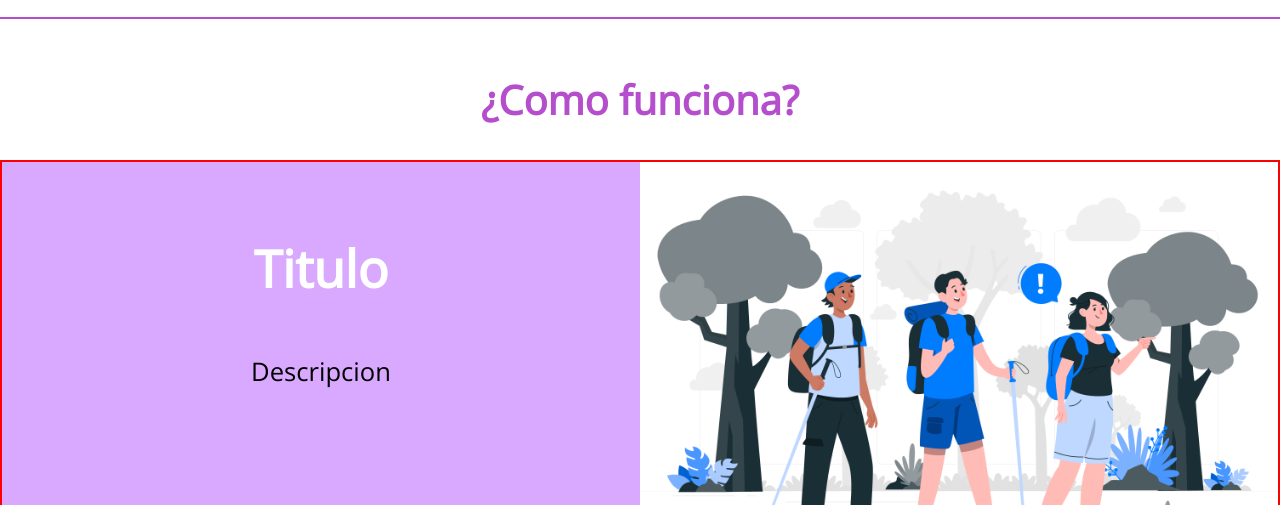
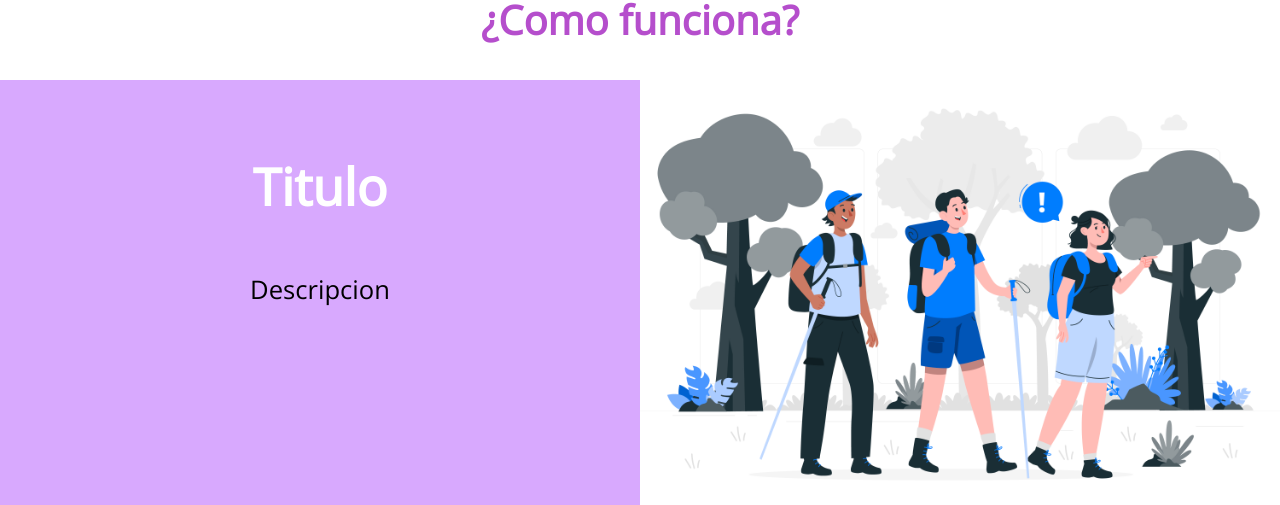
Before and after one commit to ManuelMorenoDiaz/VoyageRamon, a React (Vite) app: page / in a window 1280 px wide. Shown: the part 1455-1960 px from the top of the page. Built offline with nearby package versions, Linux system fonts and the light colour scheme.

Commit message:
Buscador de Usuarios

```diff
--- a/src/styles/cardInfoHome.css
+++ b/src/styles/cardInfoHome.css
@@ -4,7 +4,6 @@
   margin-top: 20px;
   display: flex;
   flex-wrap: wrap;
-  border: 2px solid red;
 }
 
 .card-info > .cont-left,
--- a/src/styles/home.css
+++ b/src/styles/home.css
@@ -13,7 +13,6 @@
     align-content: center;
     justify-content: center;
     color: white;
-    margin-top: 80px;
 }
 
 .cont-home>h1{
--- a/src/styles/people.css
+++ b/src/styles/people.css
@@ -1,7 +1,5 @@
 .cont-people{
     padding: 0 20px;
-    margin-top: 80px;
-
 }
 
 .users{
--- a/src/views/user/people.jsx
+++ b/src/views/user/people.jsx
@@ -1,5 +1,5 @@
 
-import React, { useState } from 'react';
+import { useState } from 'react';
 import '../../styles/people.css';
 import Nav from '../../components/nav-bar';
 import UserCard from '../../components/user-card';
```
